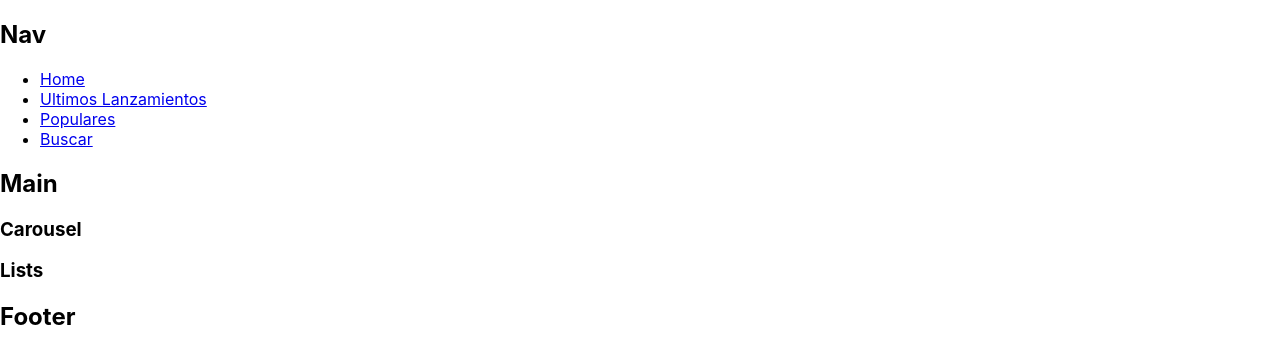
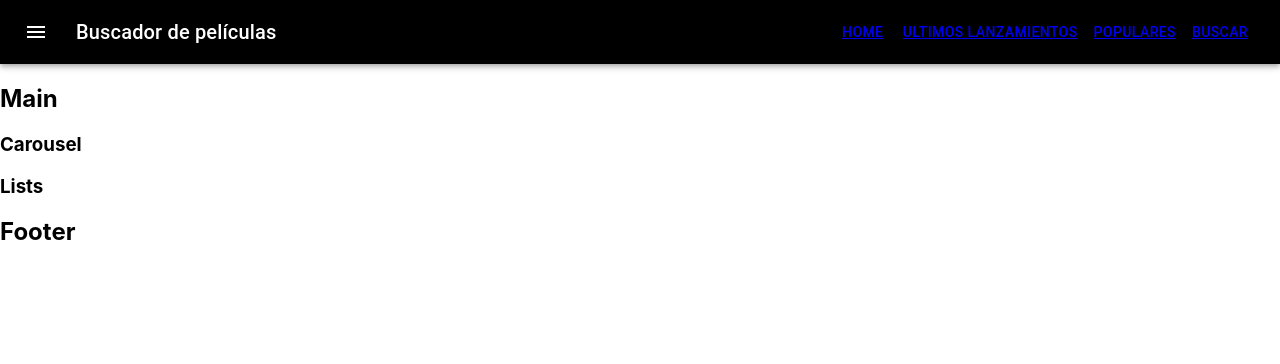
Before and after one commit to Carolinalmrz89/TP-Peliculas, a React (Create React App) app: page / in a window 1280 px wide. Shown: the top 364 px of the page. Built offline with nearby package versions, Linux system fonts and the light colour scheme.

Commit message:
estilos en navbar

```diff
--- a/src/components/Nav.js
+++ b/src/components/Nav.js
@@ -1,28 +1,45 @@
 import { Link } from "react-router-dom";
+import AppBar from "@mui/material/AppBar";
+import Box from "@mui/material/Box";
+import Toolbar from "@mui/material/Toolbar";
+import Typography from "@mui/material/Typography";
+import IconButton from "@mui/material/IconButton";
+import MenuIcon from "@mui/icons-material/Menu";
+import Button from "@mui/material/Button";
 
 const Nav = () => {
   return (
-    <div>
-      <h2>Nav</h2>
+    <Box>
+      <AppBar position="static" sx={{ bgcolor: "black" }}>
+        <Toolbar>
+          <IconButton
+            size="large"
+            edge="start"
+            color="inherit"
+            aria-label="menu"
+            sx={{ mr: 2 }}
+          >
+            <MenuIcon />
+          </IconButton>
+          <Typography variant="h6" component="div" sx={{ flexGrow: 1 }}>
+            Buscador de películas
+          </Typography>
 
-      <ul>
-        <li>
-          {" "}
-          <Link to="/"> Home </Link>{" "}
-        </li>
-        <li>
-          {" "}
-          <Link to="/new-movies">Ultimos Lanzamientos</Link>
-        </li>
-        <li>
-          <Link to="/popular">Populares </Link>
-        </li>
-        <li>
-          {" "}
-          <Link to="/search">Buscar</Link>
-        </li>
-      </ul>
-    </div>
+          <Button>
+            <Link to="/">Home</Link>
+          </Button>
+          <Button>
+            <Link to="/new-movies">Ultimos Lanzamientos</Link>
+          </Button>
+          <Button>
+            <Link to="/popular">Populares</Link>
+          </Button>
+          <Button>
+            <Link to="/search">Buscar </Link>
+          </Button>
+        </Toolbar>
+      </AppBar>
+    </Box>
   );
 };
 
```
